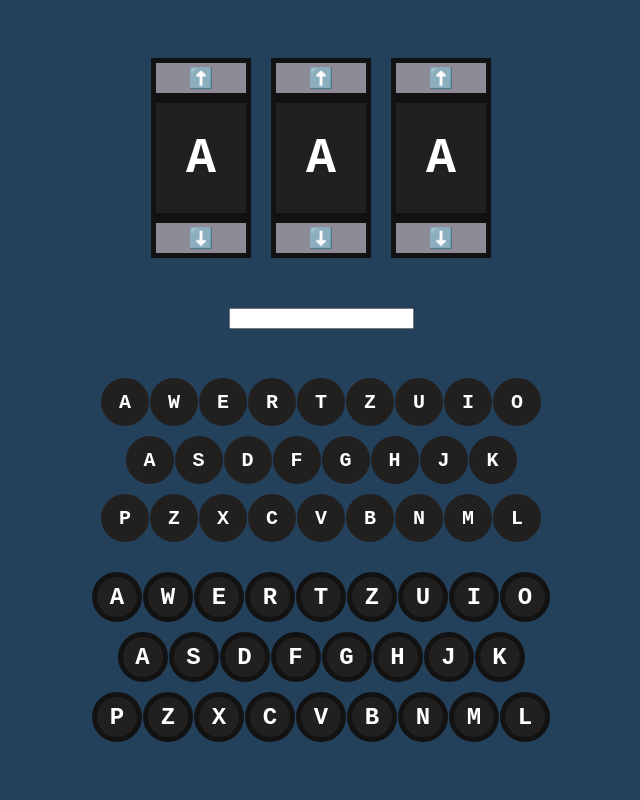
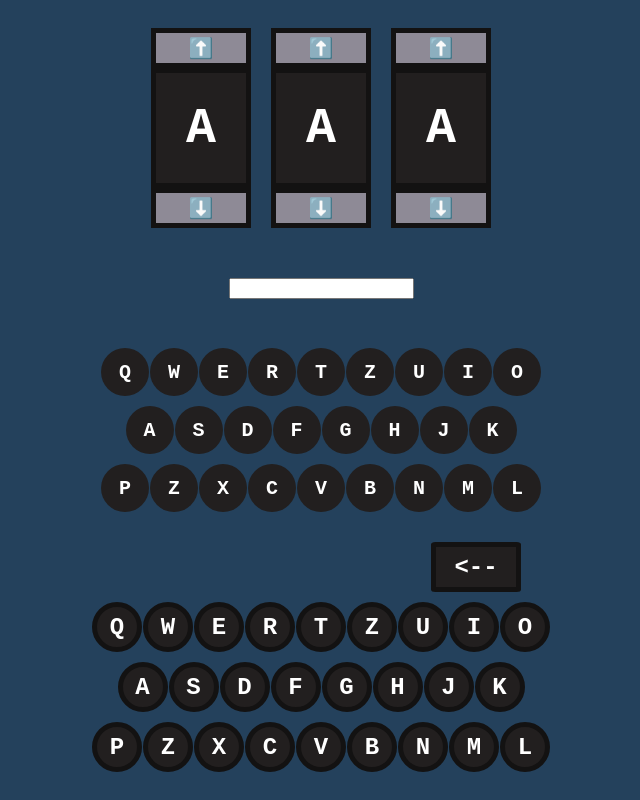
Before and after one commit to TrojanB/Enigma, a React (Vite) app: page / in a window 1280 px wide. Shown: the whole page, without its empty margins (319-959 px from the left). Built offline with nearby package versions, Linux system fonts and the light colour scheme.

Commit message:
Dodano funkcjonalosc klawiszy na klawiaturze jak i osobny przycisk backspace

```diff
--- a/src/Komponenty/Enigma/Enigma.jsx
+++ b/src/Komponenty/Enigma/Enigma.jsx
@@ -17,8 +17,21 @@ function Enigma(){
     const [pozycja_II, setPozycja_II] = useState(0)
     const [pozycja_III, setPozycja_III] = useState(0)
 
+    //wpisywanie reczne
     const handleInputChange = (e) => {
         setInputValue(e.target.value);
+    }
+
+    //wpisywanie przy uzyciu komponentu Klawiatura
+    const handleKeyPress = (litera) => {
+        setInputValue(prev => prev + litera);
+        console.log(litera);
+    }
+
+    //usuwanie przy uzyciu komponentu Klawiatura
+    const handleRemoveKeyPress = () => {
+        setInputValue(prev => prev.slice(0, -1));
+        console.log("usunieto znak");
     }
 
     useEffect(() => {
@@ -47,7 +60,11 @@ function Enigma(){
 
                 <InputText value={inputValue} onChange={handleInputChange} />
 
-                <Klawiatura pressedKey={inputValue.slice(-1)}/>
+                <Klawiatura
+                    pressedKey={inputValue.slice(-1)}
+                    onKeyPressed={handleKeyPress}
+                    onRemoveKeyPressed={handleRemoveKeyPress}
+                />
             </div>
         </>
     )
--- a/src/Komponenty/Klawiatura/Klawiatura.jsx
+++ b/src/Komponenty/Klawiatura/Klawiatura.jsx
@@ -3,10 +3,10 @@ import useEffect from "react";
 import useRef from "react";
 import styles from "./Klawiatura.module.css";
 
-function Klawiatura({pressedKey}) {
+function Klawiatura({pressedKey, onKeyPressed, onRemoveKeyPressed}) {
 
     const rzedy = [
-        ["A", "W", "E", "R", "T", "Z", "U", "I", "O"],
+        ["Q", "W", "E", "R", "T", "Z", "U", "I", "O"],
         ["A","S","D","F","G","H","J","K"],
         ["P","Z","X","C","V","B","N","M","L"]
     ]
@@ -30,10 +30,11 @@ function Klawiatura({pressedKey}) {
 
     {/* Klawiatura */}
         <div className={styles.klawiatura}>
+            <button className={styles.backspaceKlawisz} onClick={() => onRemoveKeyPressed?.()}>{"<--"}</button>
             {rzedy.map((rzad,index) => (
                 <div className={styles.rzad} key={index}>
                     {rzad.map((litera) => (
-                        <button key={litera} className={styles.klawisz}>{litera}</button>
+                        <button key={litera} className={styles.klawisz} onClick={() => onKeyPressed?.(litera)}>{litera}</button>
                     ))}
                 </div>
             ))}
--- a/src/Komponenty/Klawiatura/Klawiatura.module.css
+++ b/src/Komponenty/Klawiatura/Klawiatura.module.css
@@ -53,6 +53,27 @@
     transform: scale(0.85);
 }
 
+.backspaceKlawisz{
+    box-sizing: border-box;
+    display: flex;
+    margin-left: auto;
+    justify-content: center;
+    align-items: center;
+
+    border: 5px solid rgb(19, 18, 18);
+    border-radius: 5%;
+    width: 90px;
+    height: 50px;
+
+    background-color: #221f1f;
+
+    font-size: 1.5em;
+    font-weight: bold;
+    color: white;
+    cursor: pointer;
+    font-family: 'Courier New', Courier, monospace;
+}
+
 .klawiszSzyfr{
     box-sizing: border-box;
     display: flex;
```
